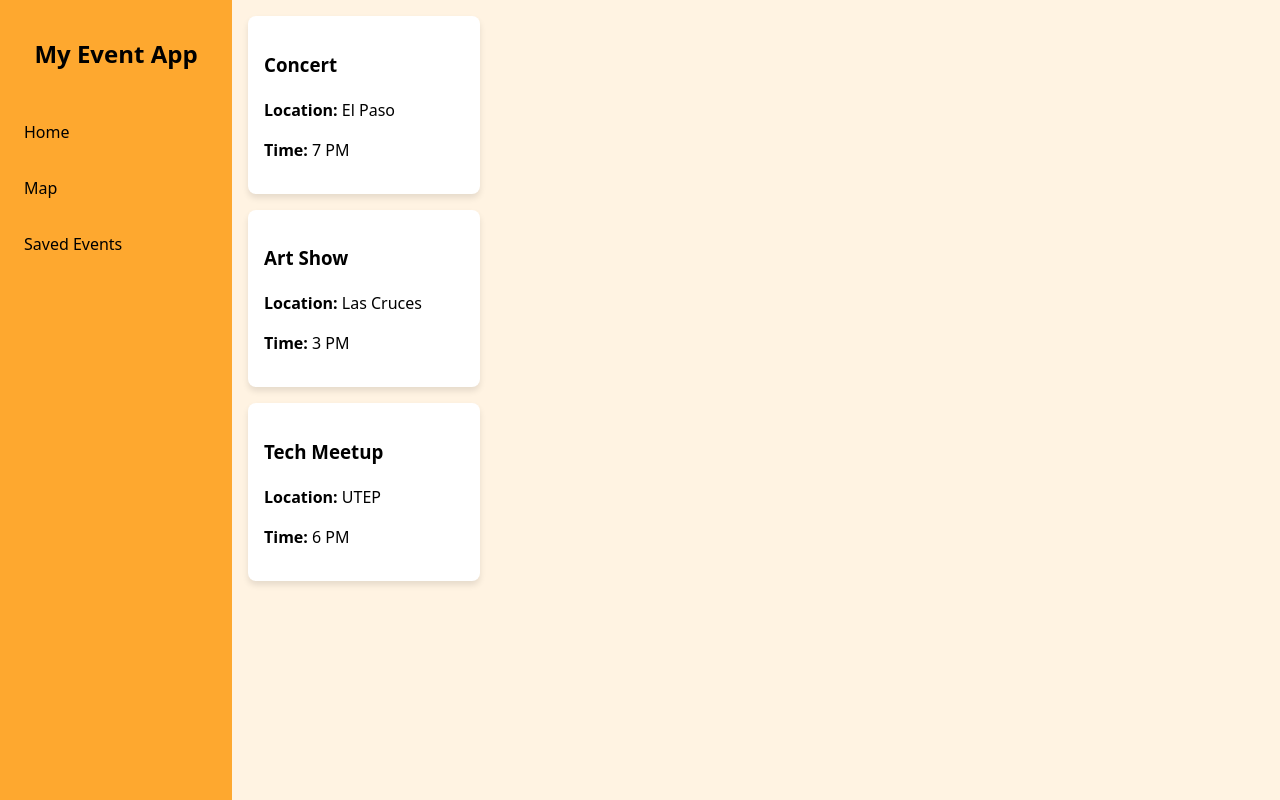
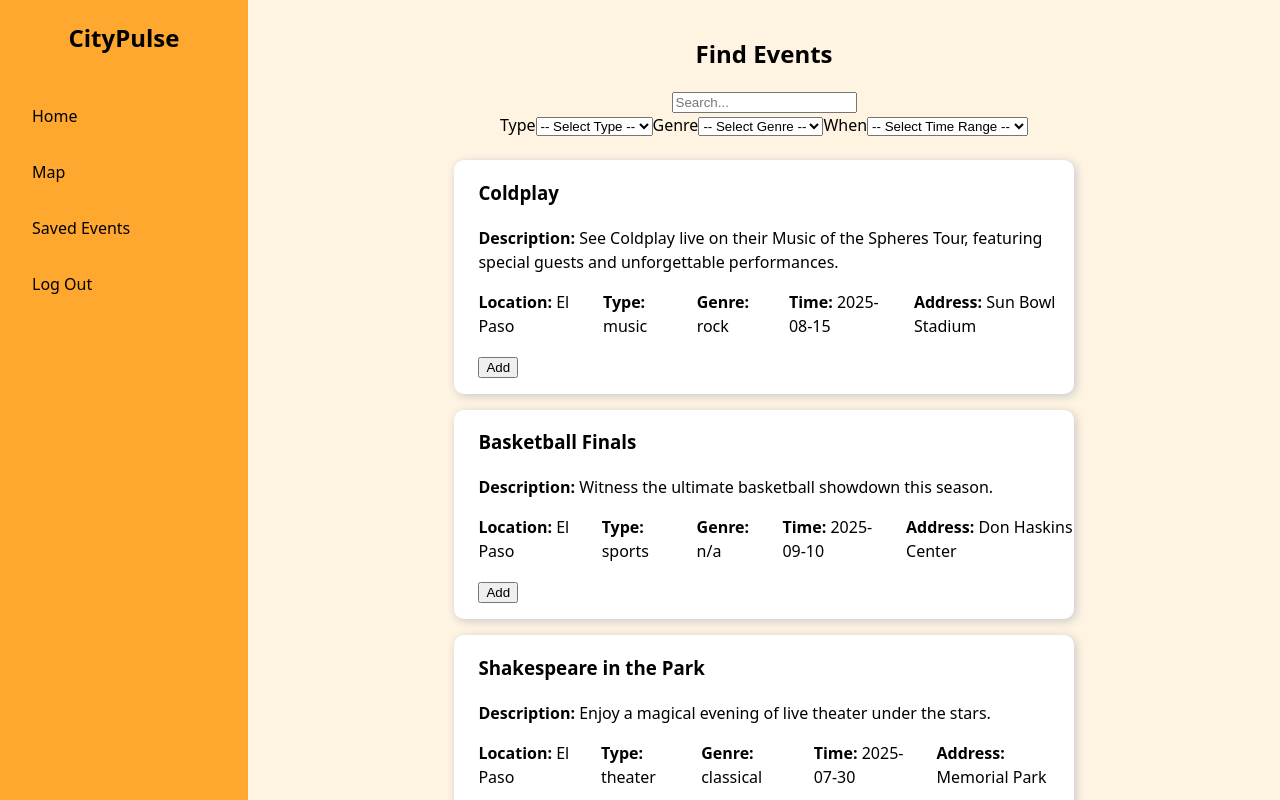
Before and after one commit to OluwadamilareSunmola/cityplanner, a React (Vite) app in the folder frontend/: page /home in a window 1280 px wide. Shown: the top 800 px of the page. Built offline with nearby package versions, Linux system fonts and the light colour scheme.

Commit message:
implemented searchbar and filters for the evets, implemented correctly information cards for the events

```diff
--- a/frontend/src/App.css
+++ b/frontend/src/App.css
@@ -32,6 +32,7 @@
   margin-bottom: 1rem;
   border-radius: 5px;
   border: 1px solid #ccc;
+
 }
 
 .wrapper-login button {
@@ -75,10 +76,12 @@
 .sidebar {
   width: 200px;
   height: 100vh;
+  margin: none;
+  border: none;
   background-color: #FEA82F;
   color: black;
-  padding: 1rem;
-  position: relative;
+  padding: 0 1.5rem ;
+  position: fixed;
   top: 0;
   left: 0;
 }
@@ -109,21 +112,61 @@
 
 .wrapper-home{
   display: flex;
-  flex-wrap: wrap;
+  height: 100vh;
 }
 
-.container {
-  position: relative;
+.container-form{
+  width: calc(100% - 248px);
+  display: flex;
+  margin-left: 248px;
+  justify-content: center;
+}
+
+.filter-section{
+  width: calc(100% - 282px);
+  position: fixed;
+  display: flex;
+  align-items: center;
+  flex-direction: column;
+  background-color: #FFF3E2;
+  padding: 1rem;
+}
+
+.info{
+  width: 100%;
+  margin-top: 10rem;
   display: flex;
   flex-direction: column;
-  gap: 1rem;
-  margin: 1rem;
+  align-items: center;
 }
 
-.event-block {
-  background-color: #ffffff;
-  padding: 1rem;
-  border-radius: 8px;
-  box-shadow: 0 4px 6px rgba(0, 0, 0, 0.1);
-  width: 200px;
+.event-block{
+  background-color: white;
+  width: 60%;
+  margin-bottom: 1rem;
+  border-radius:  10px;
+  box-shadow: rgb(199, 199, 199) 2px 2px 10px;
 }
+
+.event-block ul{
+  display: flex;
+  padding: 0px
+}
+
+.event-block h3{
+  margin-left:1.5rem;
+}
+
+
+.event-block p{
+  margin-left: 1.5rem;
+}
+.event-block ul p{
+  padding:  0px;
+  margin: 0px;
+  margin-left: 1.5rem;
+}
+
+.event-block button{
+  margin: 0 0 1rem 1.5rem;
+}
--- a/frontend/src/components/Sidebar.jsx
+++ b/frontend/src/components/Sidebar.jsx
@@ -5,11 +5,12 @@ function Sidebar() {
 
   return (
     <div className="sidebar">
-      <h2 className="sidebar-title">My Event App</h2>
+      <h2 className="sidebar-title">CityPulse</h2>
       <nav className="sidebar-nav">
         <div className="sidebar-link" onClick={() => navigate('/home')}>Home</div>
         <div className="sidebar-link" onClick={() => navigate('/map')}>Map</div>
         <div className="sidebar-link" onClick={() => navigate('/events')}>Saved Events</div>
+        <div className="sidebar-link" onClick={() => navigate('/')}>Log Out</div>
       </nav>
     </div>
   );
--- a/frontend/src/index.css
+++ b/frontend/src/index.css
@@ -12,6 +12,7 @@ body {
   text-rendering: optimizeLegibility;
   -webkit-font-smoothing: antialiased;
   -moz-osx-font-smoothing: grayscale;
+  overflow: show;
 }
 
 #root, body, html{
--- a/frontend/src/pages/Events.jsx
+++ b/frontend/src/pages/Events.jsx
@@ -1,29 +1,151 @@
-import { useState } from 'react';
-import { useNavigate } from 'react-router-dom';
-import Sidebar from '../components/Sidebar.jsx';
+import { useState } from "react";
+import { useNavigate } from "react-router-dom";
+import Sidebar from "../components/Sidebar.jsx";
 
-function Events() {
-    const [events, setEvents] = useState({
-    "1": { name: "Concert", location: "El Paso", time: "7 PM" },
-    "2": { name: "Art Show", location: "Las Cruces", time: "3 PM" },
-    "3": { name: "Tech Meetup", location: "UTEP", time: "6 PM" },
+function Home() {
+  const [events, setEvents] = useState({
+    1: {
+      name: "Coldplay",
+      type: "music",
+      genre: "rock",
+      description:
+        "See Coldplay live on their Music of the Spheres Tour, featuring special guests and unforgettable performances.",
+      location: "El Paso",
+      address: "Sun Bowl Stadium",
+      time: "2025-08-15",
+    }
+  });
+
+  const [filters, setFilters] = useState({
+    text: "",
+    type: "",
+    genre: "",
+    time: "",
+  });
+
+  const [savedEvents, setSavedEvents] = useState({});
+
+  const handleSaveEvent = (id) => {
+    setSavedEvents((prev) => ({
+      ...prev,
+      [id]: events[id],
+    }));
+  };
+
+  const filteredEvents = Object.entries(events).filter(([id, event]) => {
+    const search = filters.text.toLowerCase();
+
+    const matchesSearch =
+      search === "" ||
+      event.name.toLowerCase().includes(search) ||
+      event.description.toLowerCase().includes(search) ||
+      event.location.toLowerCase().includes(search) ||
+      event.type.toLowerCase().includes(search) ||
+      event.address.toLowerCase().includes(search);
+
+    const matchesType = filters.type === "" || event.type === filters.type;
+    const matchesGenre = filters.genre === "" || event.genre === filters.genre;
+    const matchesTime =
+      filters.time === "" || isInTimeRange(event.time, filters.time);
+
+    return matchesSearch && matchesType && matchesGenre && matchesTime;
   });
 
   return (
-    <div className='wrapper-home'>
-      <Sidebar/>
-      <div className="container">
-      {/* Step 2: Render one block per entry */}
-      {Object.entries(events).map(([id, event]) => (
-        <div key={id} className="event-block">
-          <h3>{event.name}</h3>
-          <p><strong>Location:</strong> {event.location}</p>
-          <p><strong>Time:</strong> {event.time}</p>
+    <div className="wrapper-home">
+      <Sidebar />
+      <div className="container-form">
+        <div className="filter-section">
+          <h2 className="title">Find Events</h2>
+          <input
+            type="text"
+            placeholder="Search..."
+            value={filters.text}
+            onChange={(e) => setFilters({ ...filters, text: e.target.value })}
+          />
+          <form
+            className="event-filter-form"
+            onSubmit={(e) => e.preventDefault()}
+          >
+            <label htmlFor="event-type">Type</label>
+            <select
+              id="event-type"
+              name="type"
+              value={filters.type}
+              onChange={(e) => setFilters({ ...filters, type: e.target.value })}
+            >
+              <option value="">-- Select Type --</option>
+              <option value="music">Music</option>
+              <option value="sports">Sports</option>
+              <option value="theater">Theater</option>
+              <option value="other">Other</option>
+            </select>
+
+            <label htmlFor="genre">Genre</label>
+            <select
+              id="genre"
+              name="genre"
+              value={filters.genre}
+              onChange={(e) =>
+                setFilters({ ...filters, genre: e.target.value })
+              }
+            >
+              <option value="">-- Select Genre --</option>
+              <option value="rock">Rock</option>
+              <option value="hiphop">Hip-Hop</option>
+              <option value="classical">Classical</option>
+              <option value="comedy">Comedy</option>
+            </select>
+
+            <label htmlFor="time-range">When</label>
+            <select
+              id="time-range"
+              name="time"
+              value={filters.time}
+              onChange={(e) => setFilters({ ...filters, time: e.target.value })}
+            >
+              <option value="">-- Select Time Range --</option>
+              <option value="month">This Month</option>
+              <option value="6months">Next 6 Months</option>
+              <option value="year">Next Year</option>
+            </select>
+          </form>
         </div>
-      ))}
-    </div>
+
+        <div className="info">
+          {filteredEvents.length === 0 ? (
+            <p>No events found.</p>
+          ) : (
+            filteredEvents.map(([id, event]) => (
+              <div key={id} className="event-block">
+                <h3>{event.name}</h3>
+                <p>
+                  <strong>Description:</strong> {event.description}
+                </p>
+                <ul>
+                  <p>
+                    <strong>Location:</strong> {event.location}
+                  </p>
+                  <p>
+                    <strong>Type:</strong> {event.type}
+                  </p>
+                  <p>
+                    <strong>Genre:</strong> {event.genre}
+                  </p>
+                  <p>
+                    <strong>Time:</strong> {event.time}
+                  </p>
+                  <p>
+                    <strong>Address:</strong> {event.address}
+                  </p>
+                </ul>
+              </div>
+            ))
+          )}
+        </div>
+      </div>
     </div>
   );
 }
 
-export default Events;
+export default Home;
--- a/frontend/src/pages/Home.jsx
+++ b/frontend/src/pages/Home.jsx
@@ -1,27 +1,177 @@
-import { useState } from 'react';
-import { useNavigate } from 'react-router-dom';
-import Sidebar from '../components/Sidebar.jsx';
+import { useState } from "react";
+import { useNavigate } from "react-router-dom";
+import Sidebar from "../components/Sidebar.jsx";
 
 function Home() {
-    const [events, setEvents] = useState({
-    "1": { name: "Concert", location: "El Paso", time: "7 PM" },
-    "2": { name: "Art Show", location: "Las Cruces", time: "3 PM" },
-    "3": { name: "Tech Meetup", location: "UTEP", time: "6 PM" },
+  const [events, setEvents] = useState({
+    1: {
+      name: "Coldplay",
+      type: "music",
+      genre: "rock",
+      description:
+        "See Coldplay live on their Music of the Spheres Tour, featuring special guests and unforgettable performances.",
+      location: "El Paso",
+      address: "Sun Bowl Stadium",
+      time: "2025-08-15",
+    },
+    2: {
+      name: "Basketball Finals",
+      type: "sports",
+      genre: "n/a",
+      description: "Witness the ultimate basketball showdown this season.",
+      location: "El Paso",
+      address: "Don Haskins Center",
+      time: "2025-09-10",
+    },
+    3: {
+      name: "Shakespeare in the Park",
+      type: "theater",
+      genre: "classical",
+      description: "Enjoy a magical evening of live theater under the stars.",
+      location: "El Paso",
+      address: "Memorial Park",
+      time: "2025-07-30",
+    },
+    4: {
+      name: "Comedy Night",
+      type: "other",
+      genre: "comedy",
+      description: "Laugh the night away with top stand-up comedians.",
+      location: "El Paso",
+      address: "Comic Club",
+      time: "2025-12-01",
+    },
+  });
+
+  const [filters, setFilters] = useState({
+    text: "",
+    type: "",
+    genre: "",
+    time: "",
+  });
+
+  const [savedEvents, setSavedEvents] = useState({});
+
+  const handleSaveEvent = (id) => {
+    setSavedEvents((prev) => ({
+      ...prev,
+      [id]: events[id],
+    }));
+  };
+
+  const filteredEvents = Object.entries(events).filter(([id, event]) => {
+    const search = filters.text.toLowerCase();
+
+    const matchesSearch =
+      search === "" ||
+      event.name.toLowerCase().includes(search) ||
+      event.description.toLowerCase().includes(search) ||
+      event.location.toLowerCase().includes(search) ||
+      event.type.toLowerCase().includes(search) ||
+      event.address.toLowerCase().includes(search);
+
+    const matchesType = filters.type === "" || event.type === filters.type;
+    const matchesGenre = filters.genre === "" || event.genre === filters.genre;
+    const matchesTime =
+      filters.time === "" || isInTimeRange(event.time, filters.time);
+
+    return matchesSearch && matchesType && matchesGenre && matchesTime;
   });
 
   return (
-    <div className='wrapper-home'>
-      <Sidebar/>
-      <div className="container">
-      {/* Step 2: Render one block per entry */}
-      {Object.entries(events).map(([id, event]) => (
-        <div key={id} className="event-block">
-          <h3>{event.name}</h3>
-          <p><strong>Location:</strong> {event.location}</p>
-          <p><strong>Time:</strong> {event.time}</p>
+    <div className="wrapper-home">
+      <Sidebar />
+      <div className="container-form">
+        <div className="filter-section">
+          <h2 className="title">Find Events</h2>
+          <input
+            type="text"
+            placeholder="Search..."
+            value={filters.text}
+            onChange={(e) => setFilters({ ...filters, text: e.target.value })}
+          />
+          <form
+            className="event-filter-form"
+            onSubmit={(e) => e.preventDefault()}
+          >
+            <label htmlFor="event-type">Type</label>
+            <select
+              id="event-type"
+              name="type"
+              value={filters.type}
+              onChange={(e) => setFilters({ ...filters, type: e.target.value })}
+            >
+              <option value="">-- Select Type --</option>
+              <option value="music">Music</option>
+              <option value="sports">Sports</option>
+              <option value="theater">Theater</option>
+              <option value="other">Other</option>
+            </select>
+
+            <label htmlFor="genre">Genre</label>
+            <select
+              id="genre"
+              name="genre"
+              value={filters.genre}
+              onChange={(e) =>
+                setFilters({ ...filters, genre: e.target.value })
+              }
+            >
+              <option value="">-- Select Genre --</option>
+              <option value="rock">Rock</option>
+              <option value="hiphop">Hip-Hop</option>
+              <option value="classical">Classical</option>
+              <option value="comedy">Comedy</option>
+            </select>
+
+            <label htmlFor="time-range">When</label>
+            <select
+              id="time-range"
+              name="time"
+              value={filters.time}
+              onChange={(e) => setFilters({ ...filters, time: e.target.value })}
+            >
+              <option value="">-- Select Time Range --</option>
+              <option value="month">This Month</option>
+              <option value="6months">Next 6 Months</option>
+              <option value="year">Next Year</option>
+            </select>
+          </form>
         </div>
-      ))}
-    </div>
+
+        <div className="info">
+          {filteredEvents.length === 0 ? (
+            <p>No events found.</p>
+          ) : (
+            filteredEvents.map(([id, event]) => (
+              <div key={id} className="event-block">
+                <h3>{event.name}</h3>
+                <p>
+                  <strong>Description:</strong> {event.description}
+                </p>
+                <ul>
+                  <p>
+                    <strong>Location:</strong> {event.location}
+                  </p>
+                  <p>
+                    <strong>Type:</strong> {event.type}
+                  </p>
+                  <p>
+                    <strong>Genre:</strong> {event.genre}
+                  </p>
+                  <p>
+                    <strong>Time:</strong> {event.time}
+                  </p>
+                  <p>
+                    <strong>Address:</strong> {event.address}
+                  </p>
+                </ul>
+                <button onClick={() => handleSaveEvent(id)}>Add</button>
+              </div>
+            ))
+          )}
+        </div>
+      </div>
     </div>
   );
 }
```
